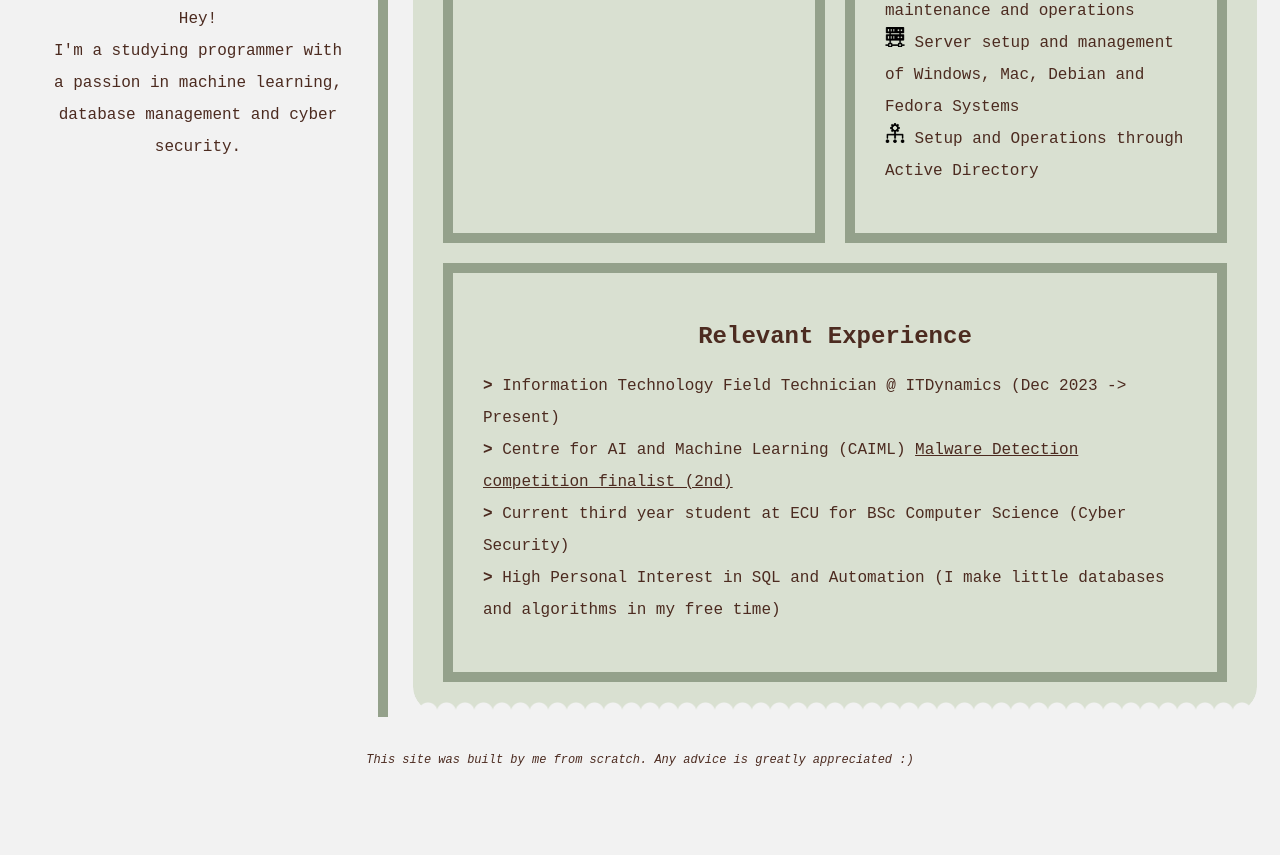
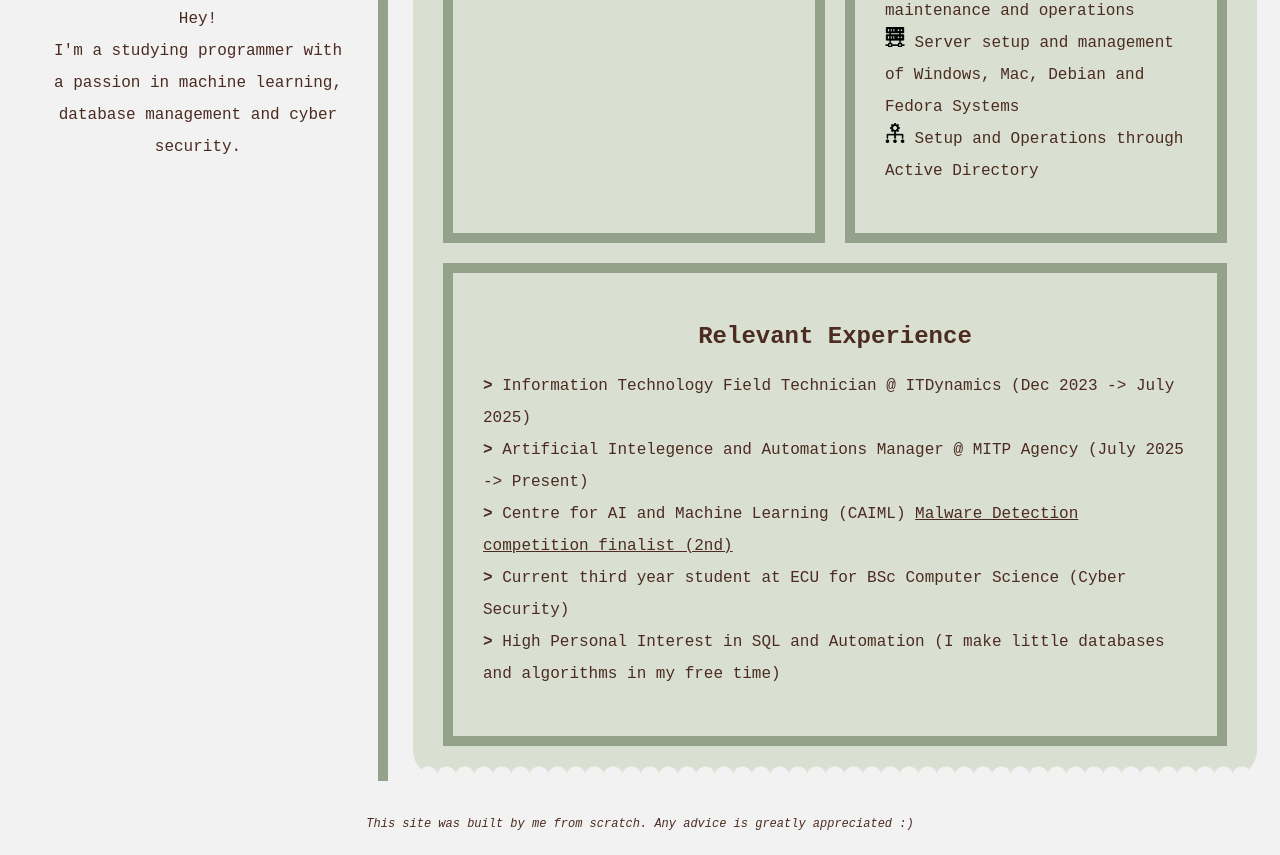
Before and after one commit to MothWr/MothWr.github.io, a plain HTML site: page index.html in a window 1280 px wide. Shown: the part 678-1533 px from the top of the page. Before the commit the page ends 1469 px from the top, so only its background shows below. Drawn offline with Linux system fonts and the light colour scheme.

Commit message:
Update index.html

```diff
--- a/index.html
+++ b/index.html
@@ -89,7 +89,8 @@
                     </div>
                     <div align="left">
                         <p>
-                            <b>></b> Information Technology Field Technician @ ITDynamics (Dec 2023 -> Present)<br>
+                            <b>></b> Information Technology Field Technician @ ITDynamics (Dec 2023 -> July 2025)<br>
+                            <b>></b> Artificial Intelegence and Automations Manager @ MITP Agency (July 2025 -> Present)<br>
                             <b>></b> Centre for AI and Machine Learning (CAIML) <a href="https://www.linkedin.com/feed/update/urn:li:activity:7265298594608406530/">Malware Detection competition finalist (2nd)</a><br>
                             <b>></b> Current third year student at ECU for BSc Computer Science (Cyber Security) <br>
                             <b>></b> High Personal Interest in SQL and Automation (I make little databases and algorithms in my free time)<br>
```
